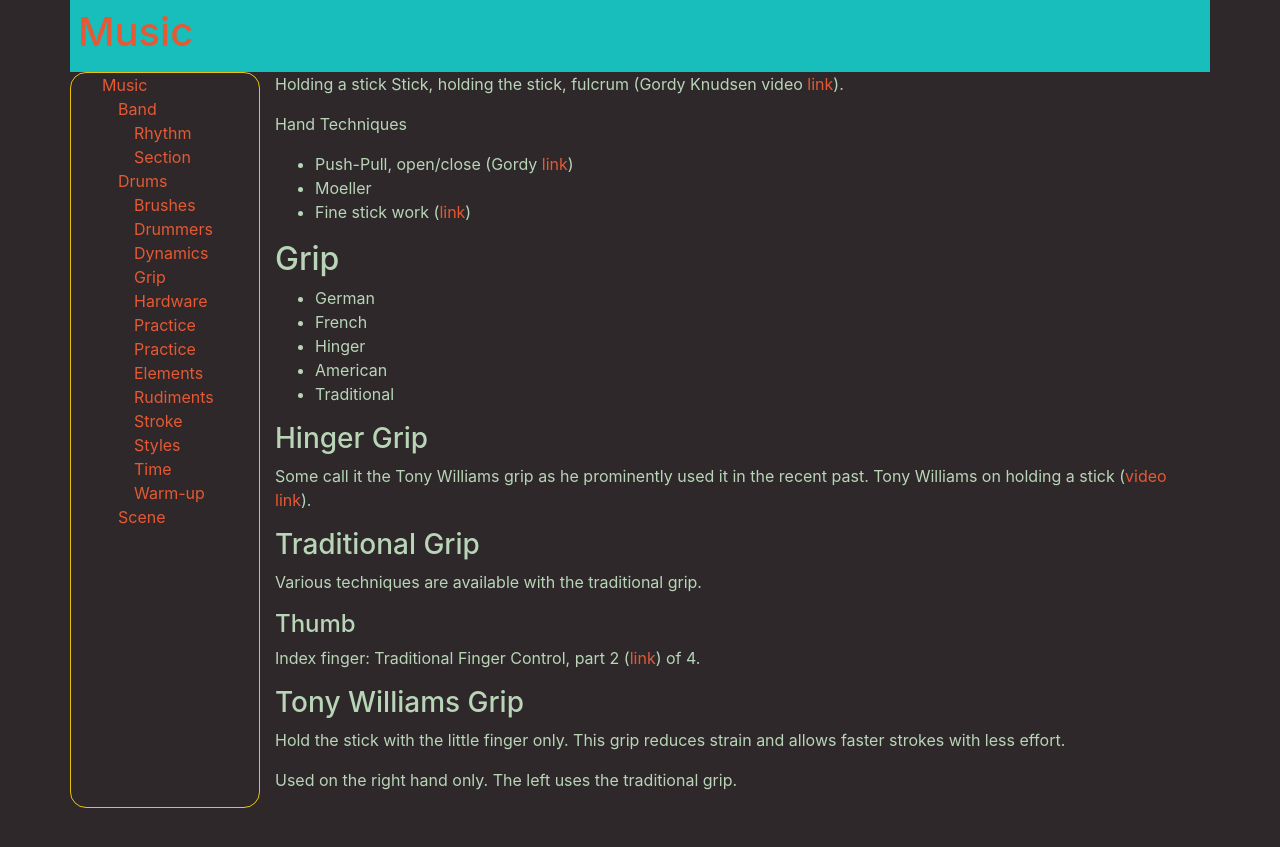
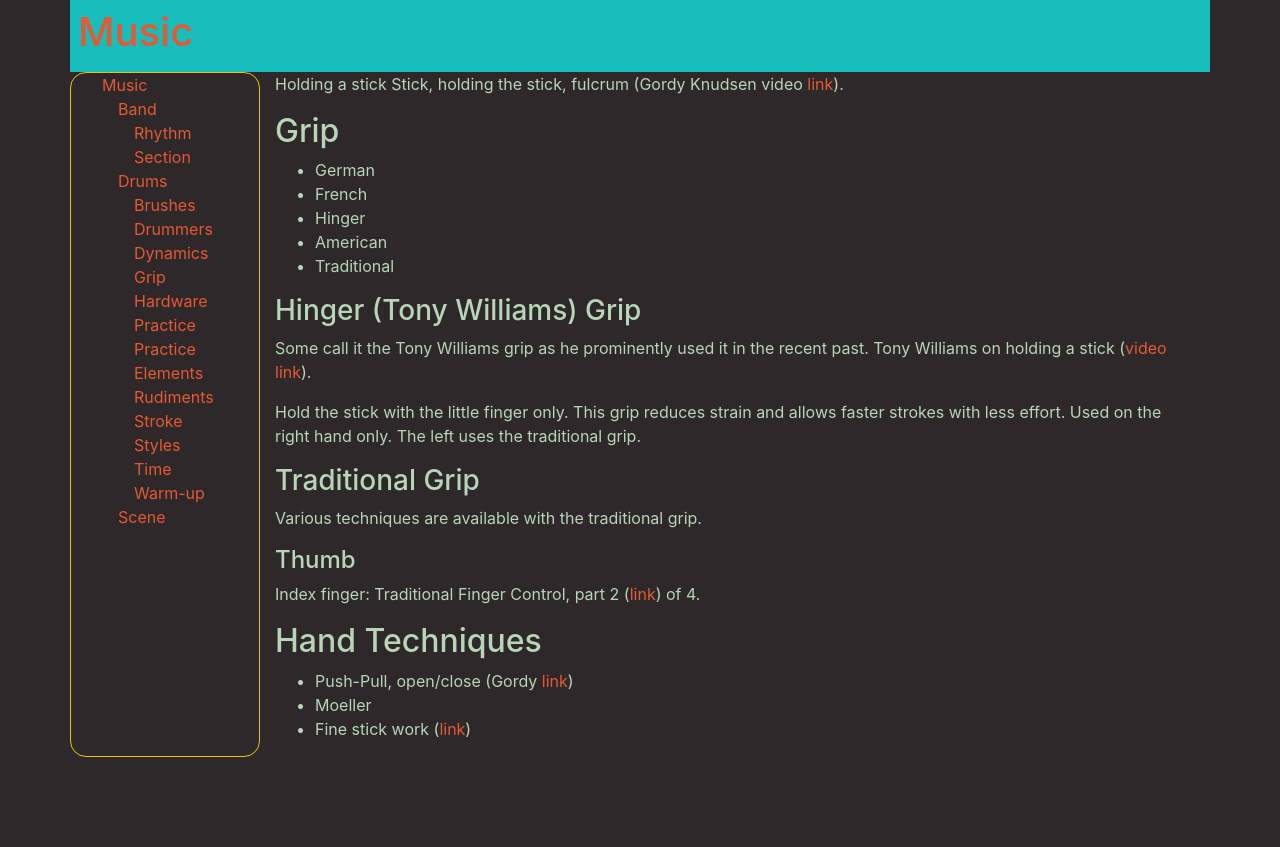
Before and after one commit to MisterY/music-site, a Jekyll site: the page built from drums/grip.md, in a window 1280 px wide. Shown: the top 847 px of the page. Built offline with Jekyll 4.4.1, drawn with Linux system fonts in a browser that asks for light colours; nearby versions of some CDN libraries; our own code applies the rules of GitHub Pages for plain Markdown files; part of the change alters nothing that is shown.

Commit message:
rearranging sections

```diff
--- a/drums/grip.md
+++ b/drums/grip.md
@@ -3,12 +3,6 @@ Title: Grip
 ---
 Holding a stick
 Stick, holding the stick, fulcrum (Gordy Knudsen video [link](https://www.youtube.com/watch?v=4KINRsm0yhQ)).
-
-Hand Techniques
-
-- Push-Pull, open/close (Gordy [link](http://gk-music.com/video-lessons.htm))
-- Moeller
-- Fine stick work ([link](http://www.drummerworld.com/Videos/kikofreitassnaredrum.html))
 
 ## Grip
 
@@ -18,10 +12,13 @@ Hand Techniques
 - American
 - Traditional
 
-### Hinger Grip
+### Hinger (Tony Williams) Grip
 
 Some call it the Tony Williams grip as he prominently used it in the recent past.
 Tony Williams on holding a stick ([video link](https://youtu.be/7x5bAyLvzoE?t=25m35s)).
+
+Hold the stick with the little finger only. This grip reduces strain and allows faster strokes with less effort.
+Used on the right hand only. The left uses the traditional grip.
 
 ### Traditional Grip
 
@@ -31,8 +28,8 @@ Various techniques are available with the traditional grip.
 
 Index finger: Traditional Finger Control, part 2 ([link](https://www.youtube.com/watch?v=mzuwohqmQHg)) of 4.
 
-### Tony Williams Grip
+## Hand Techniques
 
-Hold the stick with the little finger only. This grip reduces strain and allows faster strokes with less effort.
-
-Used on the right hand only. The left uses the traditional grip.
+- Push-Pull, open/close (Gordy [link](http://gk-music.com/video-lessons.htm))
+- Moeller
+- Fine stick work ([link](http://www.drummerworld.com/Videos/kikofreitassnaredrum.html))
```
